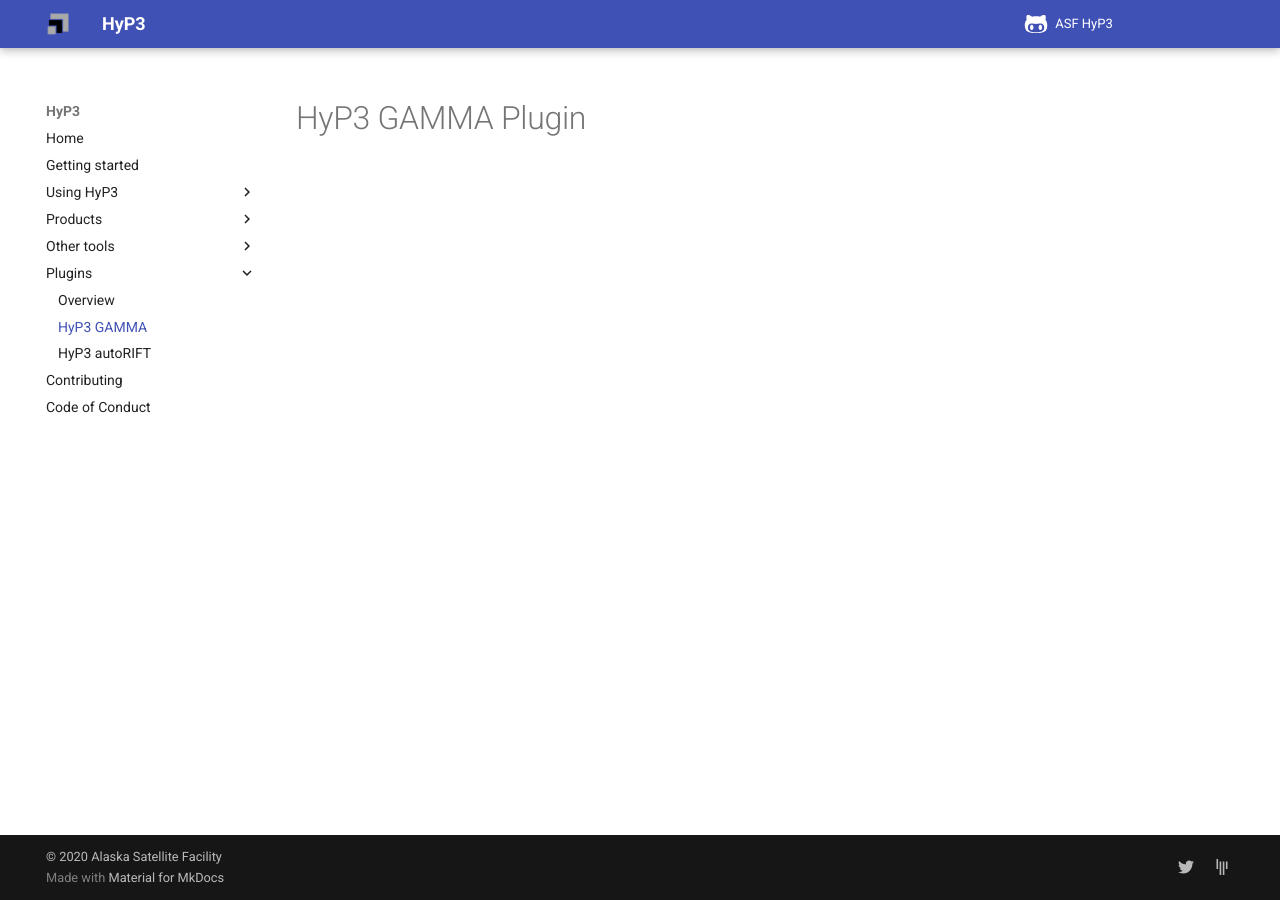
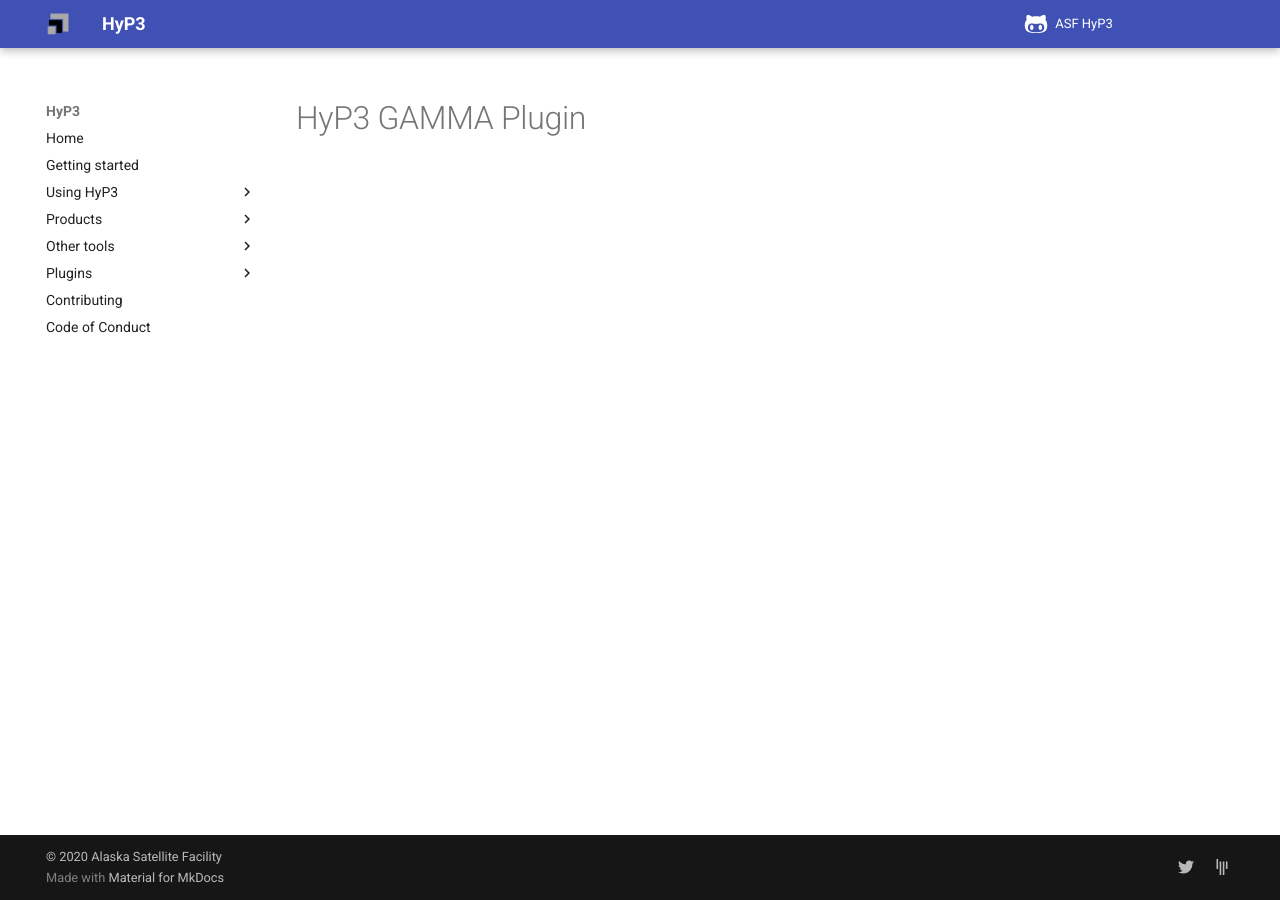
Before and after one commit to ASFHyP3/hyp3-docs, an MkDocs documentation site: the page built from docs/plugins/gamma.md, in a window 1280 px wide. Built offline with MkDocs 1.6.1 and Material for MkDocs 9.7.7, drawn with Linux system fonts in a browser that asks for light colours; some of the changed lines change nothing that is shown.

Commit message:
Drop empty pages from content tree

```diff
--- a/mkdocs.yml
+++ b/mkdocs.yml
@@ -48,11 +48,11 @@
           - RTC ATBD: guides/rtc_atbd.md
   - Other tools:
       - ArcGIS Toolbox: tools/arcgis_toolbox.md
-      - hyp3lib: tools/hyp3lib.md
+      # - hyp3lib: tools/hyp3lib.md
   - Plugins:
       - Overview: plugins.md
-      - HyP3 GAMMA: plugins/gamma.md
-      - HyP3 autoRIFT: plugins/autoRIFT.md
+      # - HyP3 GAMMA: plugins/gamma.md
+      # - HyP3 autoRIFT: plugins/autoRIFT.md
   - Contributing: contributing.md
   - Code of Conduct: CODE_OF_CONDUCT.md
 
```
